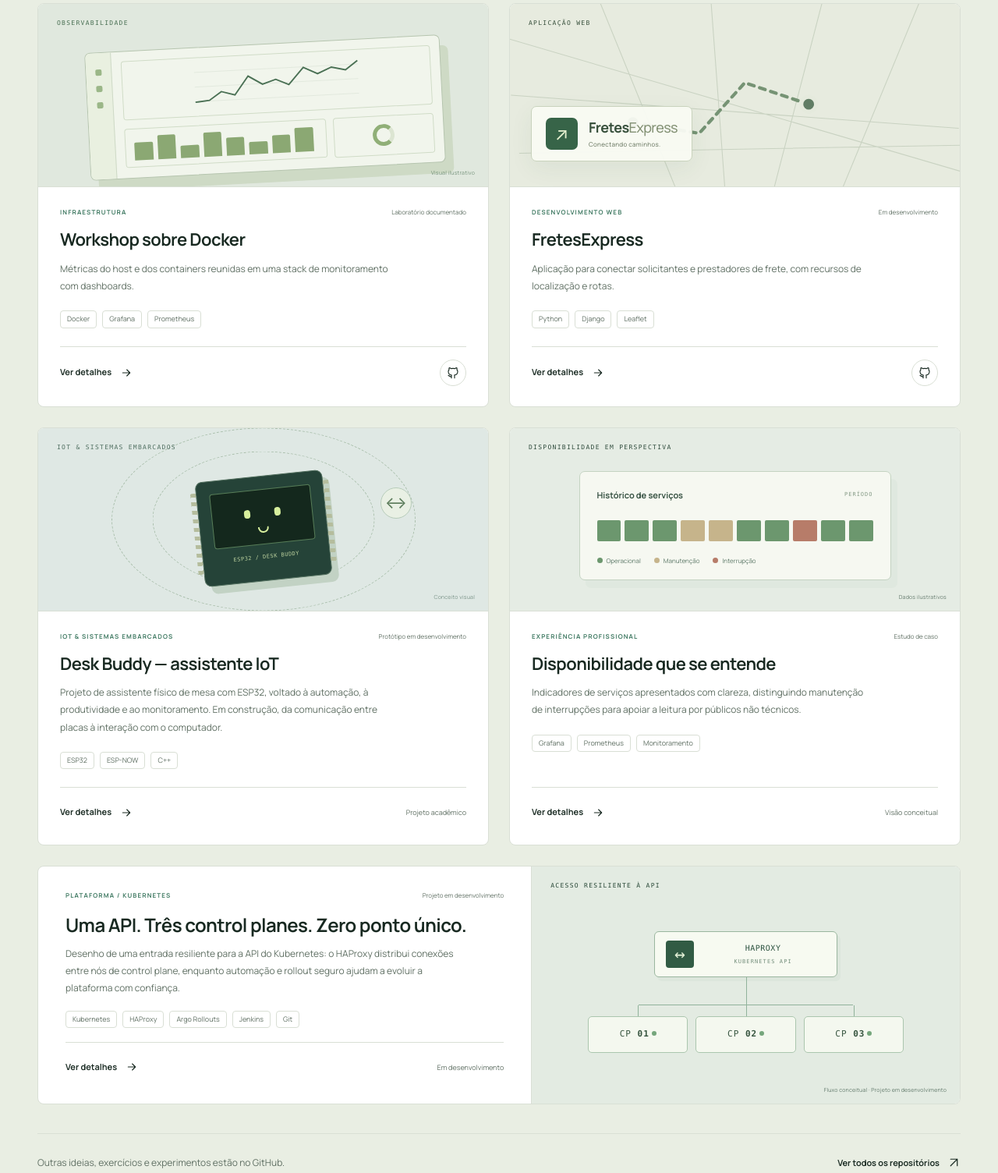
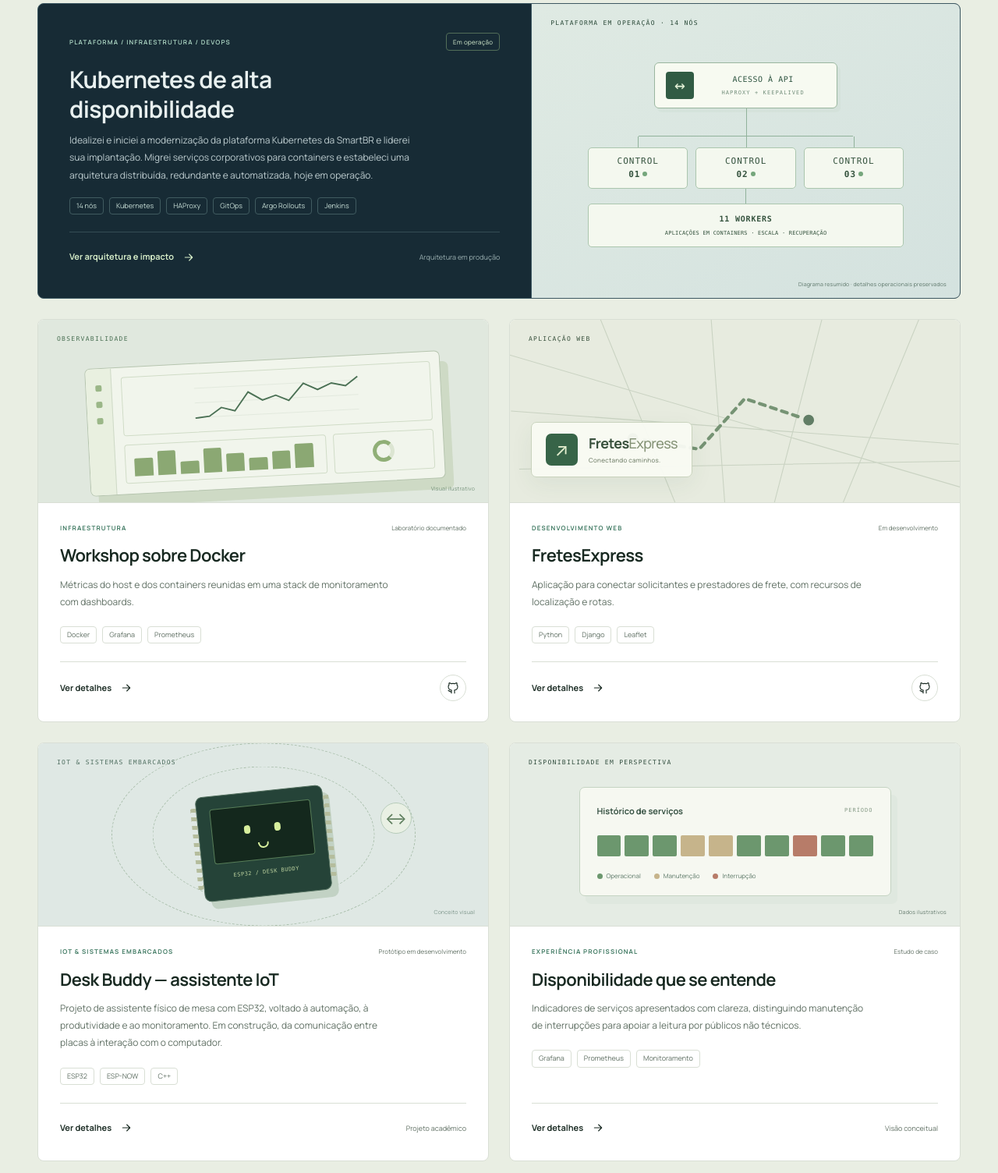
Before and after one commit to paulodarosa7/paulodarosa.com, a plain HTML site: page dist/index.html in a window 1280 px wide. Shown: the part 2401-3905 px from the top of the page at 78% size. Drawn offline with Linux system fonts and the light colour scheme.

Commit message:
Destaca plataforma Kubernetes em operacao

```diff
--- a/dist/index.html
+++ b/dist/index.html
@@ -129,6 +129,27 @@
             <div class="featured-art" aria-hidden="true"><div class="art-topline"><span>DA SUBMISSÃO À EXECUÇÃO</span><svg class="icon" aria-hidden="true" focusable="false"><use href="#i-code"/></svg></div><div class="submission"><span class="mono">01</span><code>submit(code)</code><span class="submission-cursor">_</span></div><div class="connector-line"></div><div class="queue"><span>FILA</span><i></i><i></i><i></i><i></i><i></i><span class="queue-arrow">↓</span></div><div class="worker-connector"></div><div class="workers"><div><svg class="icon" aria-hidden="true" focusable="false"><use href="#i-layers"/></svg><span>worker</span></div><div><svg class="icon" aria-hidden="true" focusable="false"><use href="#i-layers"/></svg><span>worker</span></div><div><svg class="icon" aria-hidden="true" focusable="false"><use href="#i-layers"/></svg><span>worker</span></div></div><div class="cluster-boundary"><span>CLUSTER KUBERNETES</span><span>↗</span></div><p class="art-caption">Fluxo simplificado do projeto</p></div>
           </article>
 
+          <article class="project-card cp-project" data-project data-categories="infra" data-search="plataforma kubernetes smartbr alta disponibilidade 3 control planes 11 workers 14 nós cluster linux haproxy keepalived jenkins gitlab harbor gitops argo rollouts ci cd containers migração aplicações infraestrutura arquitetura liderança">
+            <div class="card-content">
+              <div class="project-meta"><span class="project-type">PLATAFORMA / INFRAESTRUTURA / DEVOPS</span><span class="cp-status">Em operação</span></div>
+              <h3>Kubernetes de alta disponibilidade</h3>
+              <p>Idealizei e iniciei a modernização da plataforma Kubernetes da SmartBR e liderei sua implantação. Migrei serviços corporativos para containers e estabeleci uma arquitetura distribuída, redundante e automatizada, hoje em operação.</p>
+              <ul class="tags"><li>14 nós</li><li>Kubernetes</li><li>HAProxy</li><li>GitOps</li><li>Argo Rollouts</li><li>Jenkins</li></ul>
+              <div class="card-bottom"><button class="detail-link js-only" type="button" data-dialog-target="control-planes" aria-label="Ver detalhes da plataforma Kubernetes em operação">Ver arquitetura e impacto <svg class="icon" aria-hidden="true" focusable="false"><use href="#i-arrow"/></svg></button><span class="project-footnote">Arquitetura em produção</span></div>
+            </div>
+            <div class="card-art cp-art" aria-hidden="true">
+              <span class="art-label">PLATAFORMA EM OPERAÇÃO · 14 NÓS</span>
+              <div class="cp-diagram">
+                <div class="cp-load"><span class="cp-load-icon">↔</span><span>ACESSO À API</span><small>HAPROXY + KEEPALIVED</small></div>
+                <div class="cp-split"></div>
+                <div class="cp-nodes"><span>CONTROL<br><b>01</b><i></i></span><span>CONTROL<br><b>02</b><i></i></span><span>CONTROL<br><b>03</b><i></i></span></div>
+                <div class="cp-worker-link"></div>
+                <div class="cp-worker-pool"><strong>11 WORKERS</strong><span>APLICAÇÕES EM CONTAINERS · ESCALA · RECUPERAÇÃO</span></div>
+              </div>
+              <span class="art-disclaimer">Diagrama resumido · detalhes operacionais preservados</span>
+            </div>
+          </article>
+
           <article class="project-card" data-project data-categories="infra" data-search="monitoramento containers docker compose grafana prometheus cadvisor node exporter observabilidade laboratório">
             <div class="card-art monitor-art" aria-hidden="true"><span class="art-label">OBSERVABILIDADE</span><div class="mini-dashboard"><div class="mini-sidebar"><i></i><i></i><i></i></div><div class="mini-panels"><div class="mini-panel chart-panel"><svg viewBox="0 0 280 80"><path d="M0 65h280M0 40h280M0 15h280" stroke="currentColor" opacity=".12" fill="none"/><path d="M0 66 24 64 45 50 68 57 92 26 116 41 139 34 161 44 187 16 211 28 235 18 259 24 280 9" fill="none" stroke="currentColor" stroke-width="2.5"/></svg></div><div class="mini-panel bar-panel"><i></i><i></i><i></i><i></i><i></i><i></i><i></i><i></i></div><div class="mini-panel circle-panel"><span></span></div></div></div><span class="art-disclaimer">Visual ilustrativo</span></div>
             <div class="card-content"><div class="project-meta"><span class="project-type">INFRAESTRUTURA</span><span class="status-subtle">Laboratório documentado</span></div><h3>Workshop sobre Docker</h3><p>Métricas do host e dos containers reunidas em uma stack de monitoramento com dashboards.</p><ul class="tags"><li>Docker</li><li>Grafana</li><li>Prometheus</li></ul><div class="card-bottom"><button class="detail-link js-only" type="button" data-dialog-target="monitoramento" aria-label="Ver detalhes de Monitoramento de containers">Ver detalhes <svg class="icon" aria-hidden="true" focusable="false"><use href="#i-arrow"/></svg></button><a class="icon-link" href="https://github.com/paulodarosa7/docker" target="_blank" rel="noopener noreferrer" aria-label="Repositório de Monitoramento de containers (nova aba)"><svg class="icon" aria-hidden="true" focusable="false"><use href="#i-github"/></svg></a></div></div>
@@ -150,24 +171,6 @@
           </article>
 
 
-          <article class="project-card cp-project" data-project data-categories="infra" data-search="balanceamento control planes kubernetes control plane api alta disponibilidade high availability ha failover cluster redundancia resiliencia haproxy argo rollouts jenkins git ci cd deployment rollout health checks observabilidade automacao">
-            <div class="card-content">
-              <div class="project-meta"><span class="project-type">PLATAFORMA / KUBERNETES</span><span class="status-subtle">Projeto em desenvolvimento</span></div>
-              <h3>Uma API. Três control planes. Zero ponto único.</h3>
-              <p>Desenho de uma entrada resiliente para a API do Kubernetes: o HAProxy distribui conexões entre nós de control plane, enquanto automação e rollout seguro ajudam a evoluir a plataforma com confiança.</p>
-              <ul class="tags"><li>Kubernetes</li><li>HAProxy</li><li>Argo Rollouts</li><li>Jenkins</li><li>Git</li></ul>
-              <div class="card-bottom"><button class="detail-link js-only" type="button" data-dialog-target="control-planes" aria-label="Ver detalhes do Balanceamento dos Control Planes">Ver detalhes <svg class="icon" aria-hidden="true" focusable="false"><use href="#i-arrow"/></svg></button><span class="project-footnote">Em desenvolvimento</span></div>
-            </div>
-            <div class="card-art cp-art" aria-hidden="true">
-              <span class="art-label">ACESSO RESILIENTE À API</span>
-              <div class="cp-diagram">
-                <div class="cp-load"><span class="cp-load-icon">↔</span><span>HAPROXY</span><small>KUBERNETES API</small></div>
-                <div class="cp-split"></div>
-                <div class="cp-nodes"><span>CP <b>01</b><i></i></span><span>CP <b>02</b><i></i></span><span>CP <b>03</b><i></i></span></div>
-              </div>
-              <span class="art-disclaimer">Fluxo conceitual · Projeto em desenvolvimento</span>
-            </div>
-          </article>
 </div>
         <div id="empty-projects" class="empty-state" hidden><svg class="icon" aria-hidden="true" focusable="false"><use href="#i-search"/></svg><h3>Nenhum projeto por aqui.</h3><p>Tente outra tecnologia ou explore todas as áreas.</p><button id="reset-projects" class="button button-dark" type="button">Limpar filtros</button></div>
         <div class="all-repositories"><span>Outras ideias, exercícios e experimentos estão no GitHub.</span><a class="text-link" href="https://github.com/paulodarosa7?tab=repositories" target="_blank" rel="noopener noreferrer">Ver todos os repositórios <svg class="icon" aria-hidden="true" focusable="false"><use href="#i-up-right"/></svg><span class="sr-only"> (nova aba)</span></a></div>
@@ -217,29 +220,41 @@
   <template id="project-disponibilidade"><p class="eyebrow">EXPERIÊNCIA PROFISSIONAL / ESTUDO DE CASO</p><h2 id="dialog-title">Disponibilidade que se entende</h2><p class="dialog-intro">Transformar sinais técnicos em uma visão de serviços que também faça sentido para quem não trabalha com infraestrutura.</p><span class="dialog-status">Descrição conceitual da experiência</span><h3>O desafio</h3><p>Um painel pode apresentar muitos indicadores sem responder à pergunta principal: o serviço esteve disponível? A proposta é organizar essa leitura com contexto.</p><h3>Frentes trabalhadas</h3><ul><li>Organização de métricas e indicadores com Grafana e Prometheus.</li><li>Diferenciação entre períodos de manutenção e indisponibilidade.</li><li>Visualização do comportamento dos serviços ao longo do tempo.</li><li>Rótulos e estados que facilitem a compreensão por públicos não técnicos.</li></ul><h3>Aprendizado aplicado</h3><p>Definir o significado de cada indicador e relacionar monitoramento com comunicação. A apresentação aqui resume a abordagem, sem métricas ou detalhes do ambiente corporativo.</p><ul class="tags"><li>Grafana</li><li>Prometheus</li><li>Disponibilidade</li><li>Comunicação</li></ul></template>
 
   <template id="project-control-planes">
-    <p class="eyebrow">PLATAFORMA / KUBERNETES / ALTA DISPONIBILIDADE</p>
-    <h2 id="dialog-title">Balanceamento dos Control Planes</h2>
-    <p class="dialog-intro">Uma camada de acesso resiliente para a API do Kubernetes, conectando múltiplos control planes e combinando balanceamento, entrega contínua e evolução segura da plataforma.</p>
-    <span class="dialog-status">Projeto em desenvolvimento · Arquitetura conceitual</span>
-    <h3>O desafio</h3>
-    <p>Concentrar o acesso ao API Server em um endpoint estável e distribuir as conexões entre os nós de control plane. A proposta busca reduzir pontos únicos de falha e criar uma base para manutenção e recuperação mais previsíveis.</p>
-    <h3>Como as peças se conectam</h3>
+    <p class="eyebrow">PROJETO PROFISSIONAL / PLATAFORMA / DEVOPS</p>
+    <h2 id="dialog-title">Plataforma Kubernetes de alta disponibilidade</h2>
+    <p class="dialog-intro">Idealizei, propus, iniciei e liderei a modernização da plataforma de aplicações da SmartBR. Conduzi o trabalho do desenho arquitetural à implantação e operação de um cluster Kubernetes distribuído, com migração de serviços, automação e entregas controladas.</p>
+    <span class="dialog-status">Núcleo da plataforma concluído e em operação</span>
+    <h3>Uma mudança estrutural, conduzida do início à operação</h3>
+    <p>A necessidade era modernizar a publicação e a operação de aplicações sem interromper os serviços existentes. Estruturei a arquitetura e liderei a implantação em conjunto com a equipe, conectando infraestrutura Linux, rede, balanceamento, armazenamento compartilhado, containers e processos de entrega. Também conduzi a migração de serviços corporativos para a nova plataforma, sem expor seus nomes ou detalhes internos.</p>
+    <h3>Arquitetura da plataforma</h3>
     <ul>
-      <li><strong>HAProxy:</strong> ponto de entrada e balanceamento das conexões destinadas à API do Kubernetes.</li>
-      <li><strong>Kubernetes:</strong> múltiplos nós de control plane atendem por trás do endpoint comum.</li>
-      <li><strong>Git e Jenkins:</strong> versionamento das mudanças e automação das etapas de integração e entrega.</li>
-      <li><strong>Argo Rollouts:</strong> estratégia de rollout progressivo para aplicações no cluster, com atenção à saúde da implantação.</li>
+      <li><strong>14 servidores no cluster:</strong> três nós de Control Plane e onze Workers, distribuindo funções de controle e execução.</li>
+      <li><strong>Acesso resiliente à API:</strong> HAProxy e Keepalived compõem a camada de alta disponibilidade do plano de controle.</li>
+      <li><strong>Workloads em containers:</strong> Kubernetes e containerd gerenciam a execução, o agendamento e a recuperação das aplicações.</li>
+      <li><strong>Integração com a infraestrutura:</strong> conectividade de rede e armazenamento compartilhado foram considerados na migração dos serviços.</li>
     </ul>
-    <h3>Conhecimentos trabalhados</h3>
+    <h3>Entrega automatizada e controlada</h3>
+    <p>Estruturei a integração entre build, publicação de imagens e implantação: Jenkins automatiza a construção; Harbor armazena imagens privadas; GitLab e Git mantêm o código e os manifests versionados; e o processo GitOps V2 reconcilia o estado declarado com o cluster. Argo Rollouts controla as atualizações dos workloads e suas verificações de saúde.</p>
+    <h3>Impacto na operação</h3>
     <ul>
-      <li>Alta disponibilidade, redundância, failover e eliminação de pontos únicos de falha.</li>
-      <li>Balanceamento de tráfego, endpoints, checagens de saúde e disponibilidade do plano de controle.</li>
-      <li>Orquestração Kubernetes, estratégia de implantação e recuperação operacional.</li>
-      <li>CI/CD, infraestrutura versionada, automação de pipeline e entrega progressiva.</li>
-      <li>Leitura de arquitetura, documentação técnica e validação de cenários de falha.</li>
+      <li>Serviços corporativos migrados de processos dependentes de intervenção manual para execução em containers gerenciados pelo Kubernetes.</li>
+      <li>Cluster com redundância no plano de controle e capacidade distribuída entre onze Workers.</li>
+      <li>Fluxo integrado e rastreável de build, publicação de imagem, versionamento e implantação.</li>
+      <li>Atualizações mais controladas, com acompanhamento da saúde dos workloads e possibilidade de recuperação.</li>
+      <li>Base de observabilidade integrada a Prometheus e Grafana, com evolução contínua.</li>
     </ul>
-    <p>O projeto segue em desenvolvimento. O desenho apresentado é conceitual; a configuração final, os testes e os resultados serão atualizados conforme a implementação avançar.</p>
-    <ul class="tags"><li>Kubernetes</li><li>HAProxy</li><li>Argo Rollouts</li><li>Jenkins</li><li>Git</li><li>CI/CD</li><li>Alta disponibilidade</li><li>Failover</li></ul>
+    <h3>Conhecimentos aplicados</h3>
+    <ul>
+      <li>Arquitetura Kubernetes, administração Linux, containerd e operação de clusters distribuídos.</li>
+      <li>Alta disponibilidade, balanceamento, redundância, failover e recuperação operacional.</li>
+      <li>CI/CD com Jenkins, GitLab, Harbor e versionamento de artefatos.</li>
+      <li>GitOps, manifests declarativos, reconciliação de estado e diagnóstico de drift.</li>
+      <li>Argo Rollouts, estratégia de atualização, verificações de saúde e segurança de implantação.</li>
+      <li>Migração de serviços, integração de rede e armazenamento compartilhado.</li>
+      <li>Observabilidade com Prometheus, Grafana, Node Exporter e kube-state-metrics.</li>
+    </ul>
+    <p>O núcleo está em operação; observabilidade, segurança e automação seguem em evolução. Informações internas, endereços, nomes de serviços e configurações corporativas foram omitidos.</p>
+    <ul class="tags"><li>Kubernetes</li><li>Linux</li><li>containerd</li><li>HAProxy</li><li>Keepalived</li><li>Jenkins</li><li>GitLab</li><li>Harbor</li><li>GitOps V2</li><li>Argo Rollouts</li><li>Prometheus</li><li>Grafana</li><li>NFS</li></ul>
   </template>
 </body>
 </html>
--- a/dist/styles.css
+++ b/dist/styles.css
@@ -3157,29 +3157,58 @@ img {
   grid-column: 1 / -1;
   display: grid;
   grid-template-columns: minmax(0, 1.15fr) minmax(0, 1fr);
-  min-height: 285px;
+  min-height: 350px;
+  color: #e8f0ef;
+  background: #172b35;
+  border-color: #3d5862;
 }
 .cp-project .card-content {
-  padding: 31px 35px;
+  padding: 37px 40px;
   justify-content: center;
 }
 .cp-project .card-content h3 {
   margin: 18px 0 11px;
-  font-size: 24px;
+  font-size: 30px;
+  letter-spacing: -.65px;
+  max-width: 390px;
+}
+.cp-project .project-type {
+  color: #a9d2c0;
+}
+.cp-project .cp-status {
+  color: #d8f0d1;
+  font-size: 8px;
+  letter-spacing: .3px;
+  border: 1px solid #526e59;
+  border-radius: 4px;
+  padding: 5px 8px;
 }
 .cp-project .card-content > p {
-  max-width: 520px;
+  color: #bdcccf;
+}
+.cp-project .card-content .tags > li {
+  color: #c6ddd5;
+  border-color: #405b60;
 }
 .cp-project .card-content .tags {
   margin-top: 17px;
-  margin-bottom: 18px;
+  margin-bottom: 22px;
+}
+.cp-project .card-bottom {
+  border-color: #354d55;
+}
+.cp-project .detail-link {
+  color: #d8efca;
+}
+.cp-project .project-footnote {
+  color: #9aafb0;
 }
 .cp-art {
   height: auto;
-  min-height: 285px;
-  border-left: 1px solid var(--line);
+  min-height: 350px;
+  border-left: 1px solid #3d5862;
   border-bottom: 0;
-  background: #e3ebe2;
+  background: linear-gradient(145deg, #dfeae3 0%, #d4e2df 100%);
   color: #2a4938;
   display: flex;
   align-items: center;
@@ -3187,7 +3216,7 @@ img {
 }
 .cp-diagram {
   width: min(78%, 405px);
-  padding: 26px 0 8px;
+  padding: 28px 0 18px;
   font-family: var(--mono);
   color: #2e5440;
 }
@@ -3250,7 +3279,8 @@ img {
   border: 1px solid #abc6ae;
   border-radius: 5px;
   background: #f4f8ef;
-  padding: 13px 8px;
+  padding: 9px 5px;
+  line-height: 1.5;
   text-align: center;
   font-size: 11px;
   letter-spacing: 1px;
@@ -3276,10 +3306,37 @@ img {
   margin-left: 3px;
   vertical-align: 1px;
 }
+.cp-worker-link {
+  width: 1px;
+  height: 19px;
+  margin: 0 auto;
+  background: #91b29b;
+}
+.cp-worker-pool {
+  display: flex;
+  flex-direction: column;
+  align-items: center;
+  gap: 5px;
+  padding: 10px 12px;
+  border: 1px solid #abc6ae;
+  border-radius: 5px;
+  background: #f4f8ef;
+  text-align: center;
+  color: #36543f;
+  font-family: var(--mono);
+}
+.cp-worker-pool strong {
+  font-size: 10px;
+  letter-spacing: .8px;
+}
+.cp-worker-pool span {
+  font-size: 7px;
+  letter-spacing: .2px;
+}
 @media (max-width: 940px) {
   .cp-project .card-content { padding: 25px; }
-  .cp-project .card-content h3 { font-size: 20px; }
-  .cp-art { min-height: 260px; }
+  .cp-project .card-content h3 { font-size: 25px; }
+  .cp-art { min-height: 330px; }
   .cp-diagram { width: 84%; }
 }
 @media (max-width: 720px) {
@@ -3293,11 +3350,11 @@ img {
   .cp-art {
     border-left: 0;
     border-bottom: 1px solid var(--line);
-    min-height: 220px;
-  }
-  .cp-diagram { width: min(78%, 360px); }
+    min-height: 320px;
+  }
+  .cp-diagram { width: min(84%, 360px); }
   .cp-project .card-content { padding: 25px; }
-  .cp-project .card-content h3 { font-size: 22px; }
+  .cp-project .card-content h3 { font-size: 26px; }
 }
 @media print {
   .cp-project { display: block; }
```
